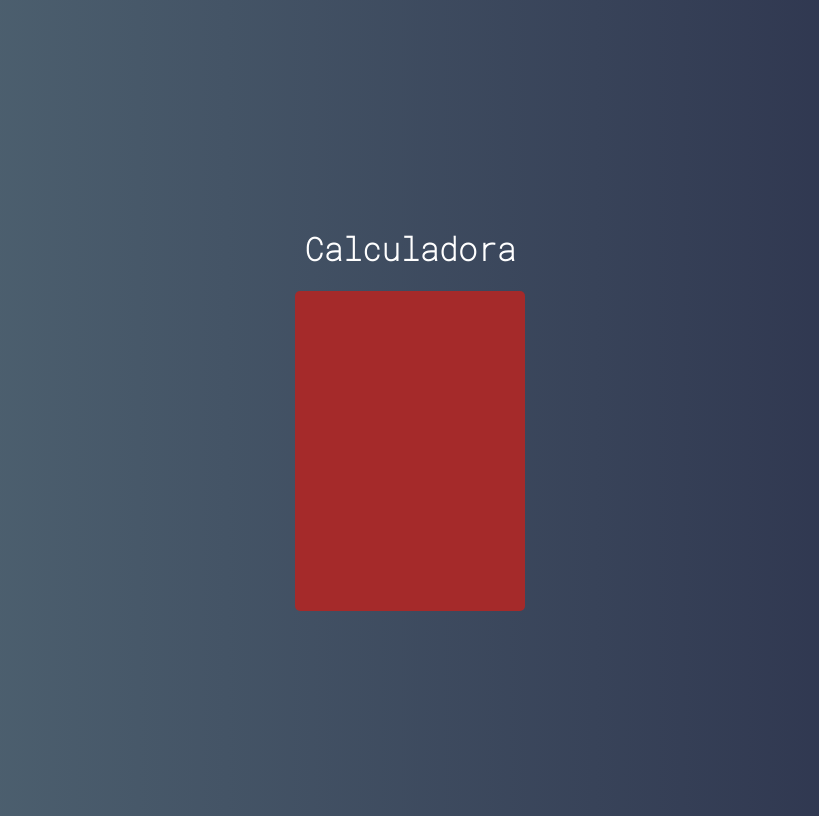
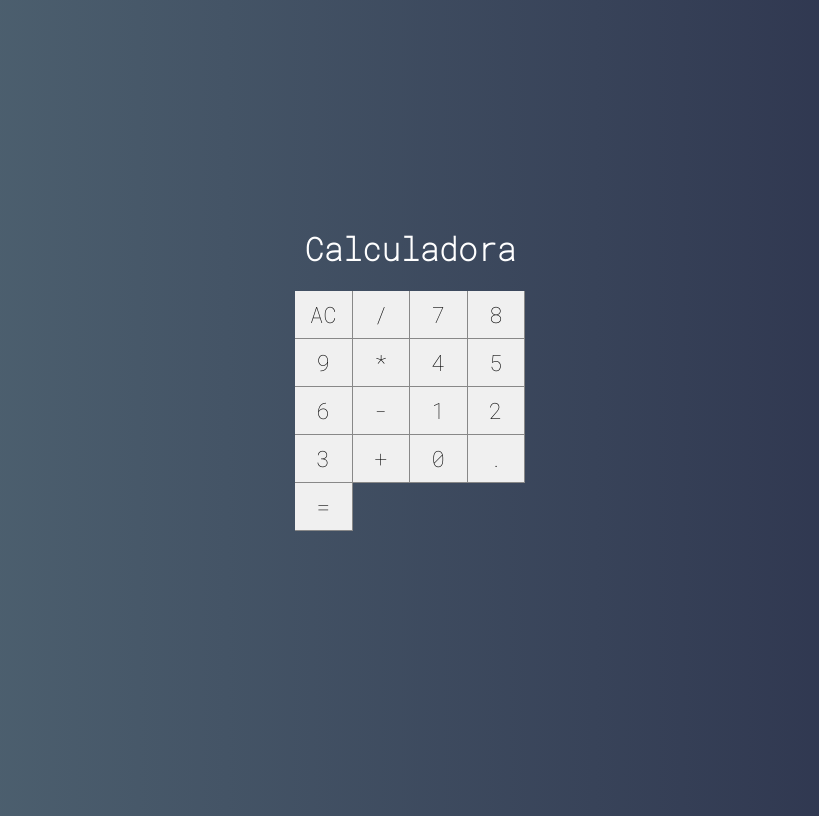
Before and after one commit to Alexandrodasilva/calculator, a React (Create React App) app: page / in a window 1280 px wide. Shown: the whole page, without its empty margins (230-1049 px from the left). Built offline with nearby package versions, Linux system fonts and the light colour scheme.

Commit message:
criando o componente button

```diff
--- /dev/null
+++ b/src/componets/Button.css
@@ -0,0 +1,12 @@
+:root{
+    --bg-button: #f0f0f0;
+    --border-button: solid 1px #888;
+}
+
+.button{
+    font-size: 1.4rem;
+    background-color: var(--bg-button);
+    border: none;
+    border-right: var(--border-button);
+    border-bottom: var(--border-button);
+}
--- /dev/null
+++ b/src/componets/Button.jsx
@@ -0,0 +1,9 @@
+import React from "react";
+import './Button.css'
+function Button(props){
+    return(
+         <button className="button">{props.label}</button>
+    )
+}
+
+export default Button;
--- a/src/main/Calculator.css
+++ b/src/main/Calculator.css
@@ -2,6 +2,7 @@
     height: 320px;
     width: 230px;
     border-radius: 5px;
-    overflow: hidden;
-    background-color: brown;
+    display: grid;
+    grid-template-columns: repeat(4, 25%);
+    grid-template-rows: 48px 48px 48px 48px 48px;
 }
--- a/src/main/Calculator.jsx
+++ b/src/main/Calculator.jsx
@@ -1,10 +1,28 @@
 import React, {Component} from "react";
 import './Calculator.css'
+import Button from "../componets/Button";
 
 class Calculator extends Component{
     render(){
         return(
             <div className="Calculator">
+                <Button label="AC"></Button>
+                <Button label="/"></Button>
+                <Button label="7"></Button>
+                <Button label="8"></Button>
+                <Button label="9"></Button>
+                <Button label="*"></Button>
+                <Button label="4"></Button>
+                <Button label="5"></Button>
+                <Button label="6"></Button>
+                <Button label="-"></Button>
+                <Button label="1"></Button>
+                <Button label="2"></Button>
+                <Button label="3"></Button>
+                <Button label="+"></Button>
+                <Button label="0"></Button>
+                <Button label="."></Button>
+                <Button label="="></Button>
 
             </div>
         )
```
